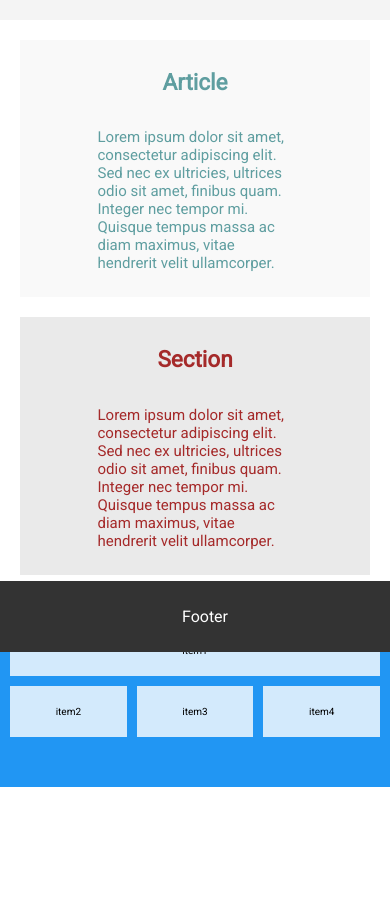
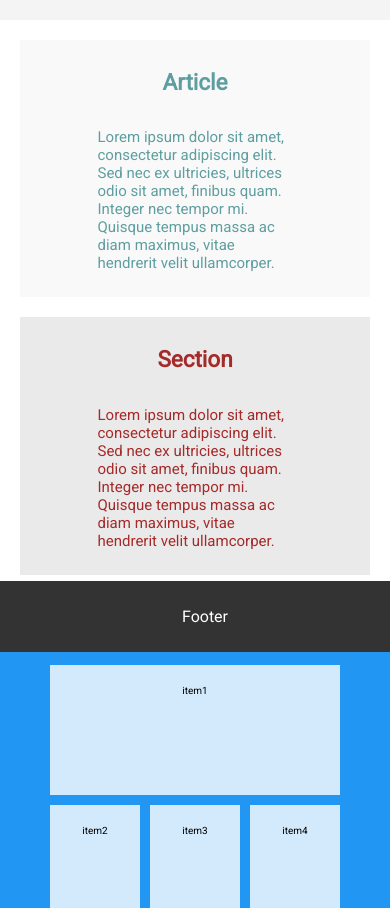
Before and after one commit to erikvdwiel/Front-end-portfolio, a website: page index.html in a window 390 px wide. Shown: the part 192-1100 px from the top of the page. Before the commit the page ends 999 px from the top, so only its background shows below. Drawn offline with Linux system fonts and the light colour scheme.

Commit message:
fixed media grid

```diff
--- a/main.scss
+++ b/main.scss
@@ -26,6 +26,13 @@ button {
 }
 
 //@media
+@media (max-width: 1000px) {
+    .grid-container {
+        padding: 50px !important;
+        height: 270px;
+    }
+}
+
 @media (max-width: 768px) {
     button {
         font-size: $font-size - 2;
```
Also changed, not shown: style.css.
